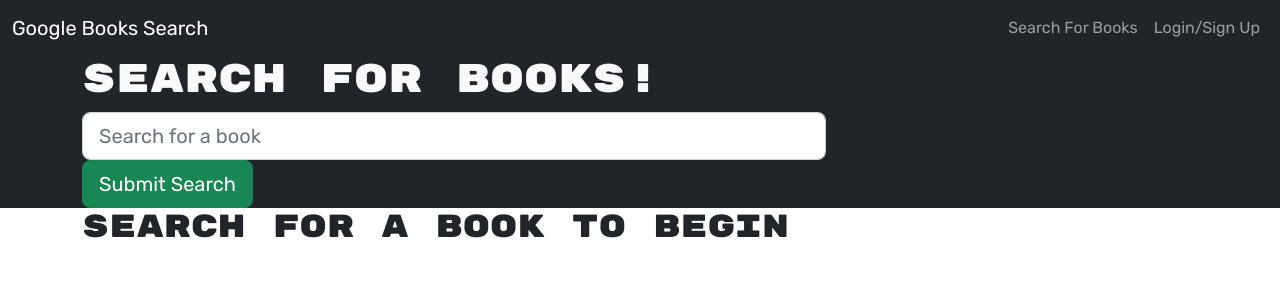
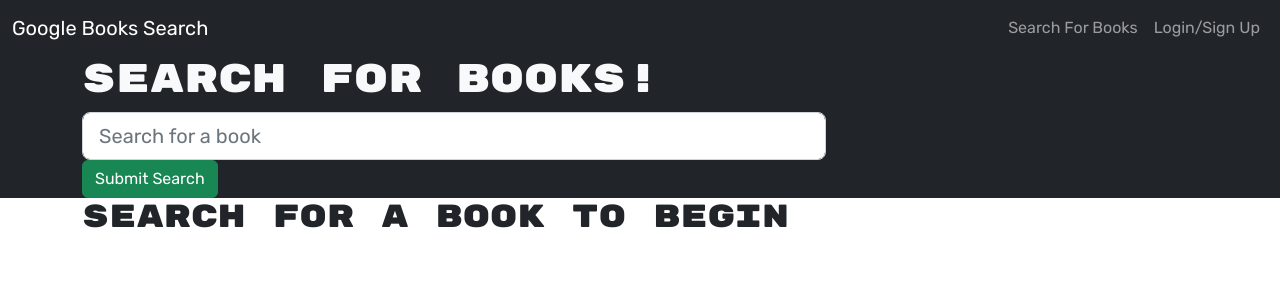
Before and after one commit to AubreyHatake/MERN-book-search, a React (Create React App) app in the folder client/: page / in a window 1280 px wide. Shown: the top 300 px of the page. Built offline with nearby package versions, Linux system fonts and the light colour scheme.

Commit message:
searched books.js

```diff
--- a/client/src/pages/SearchBooks.js
+++ b/client/src/pages/SearchBooks.js
@@ -102,7 +102,7 @@ const SearchBooks = () => {
                   />
                 </Col>
                 <Col xs={12} md={4}>
-                  <Button type='submit' variant='success' size='lg'>
+                  <Button type='submit' variant='success' size='md'>
                     Submit Search
                   </Button>
                 </Col>
```
